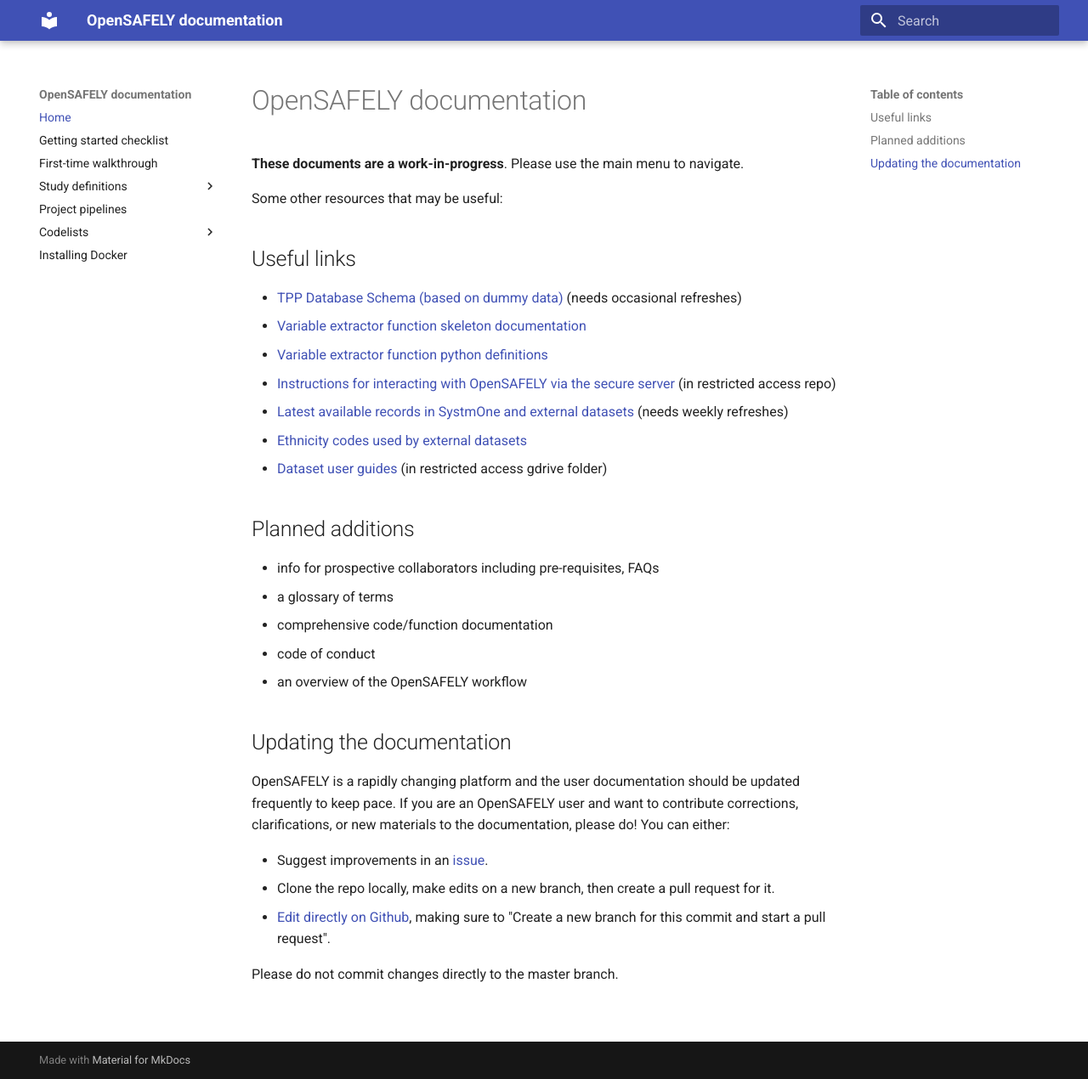
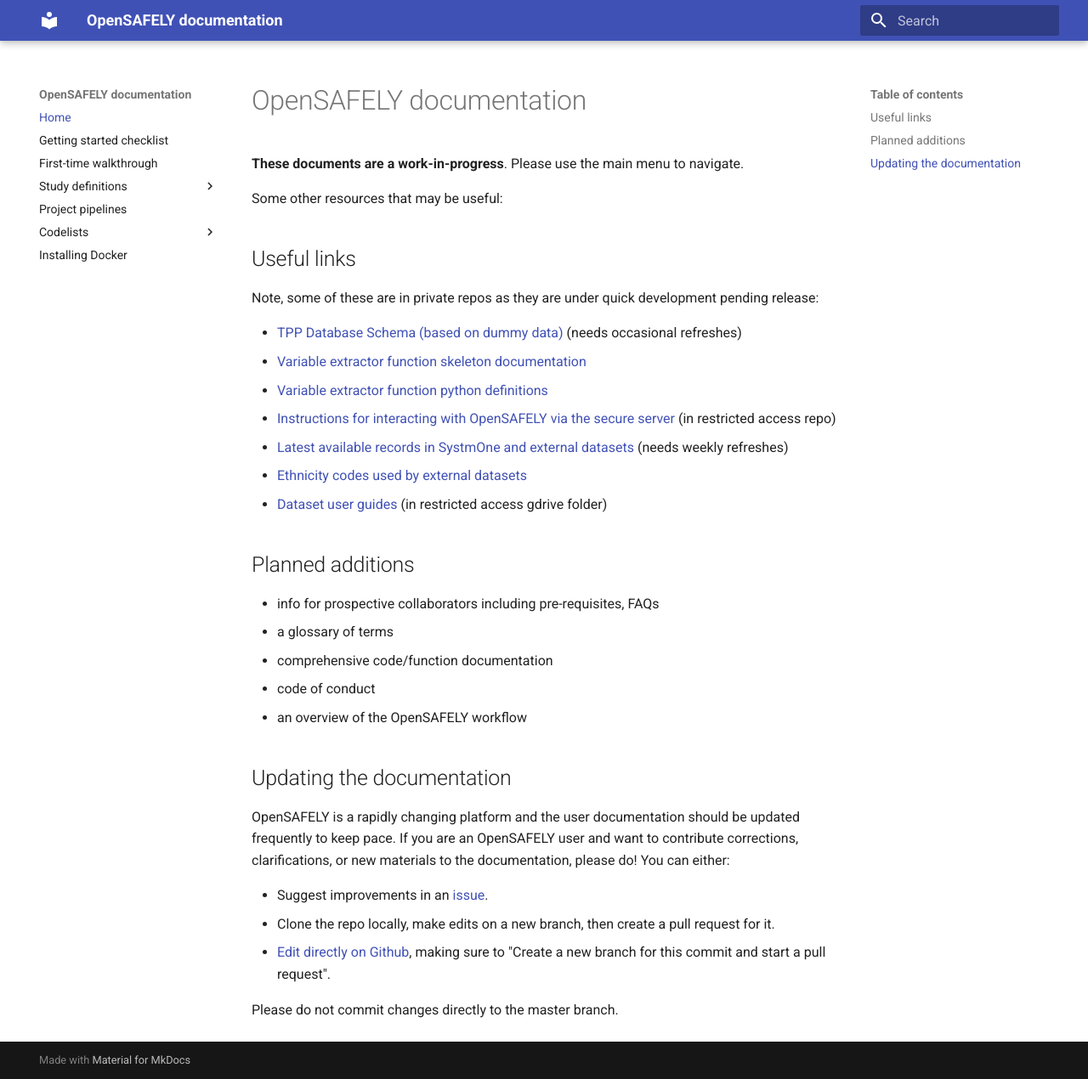
Before and after one commit to opensafely/documentation, an MkDocs documentation site: the page built from docs/index.md, in a window 1280 px wide and 1270 px high. Shown: the whole window at 85% size. Built offline with MkDocs 1.6.1 and Material for MkDocs 9.7.7, drawn with Linux system fonts in a browser that asks for light colours.

Commit message:
Make note about private links

```diff
--- a/docs/index.md
+++ b/docs/index.md
@@ -5,6 +5,8 @@
 Some other resources that may be useful:
 
 ## Useful links
+
+Note, some of these are in private repos as they are under quick development pending release:
 
 * [TPP Database Schema (based on dummy data)](https://github.com/opensafely/tpp-sql-notebook/blob/master/notebooks/tpp-schema.ipynb) (needs occasional refreshes)
 * [Variable extractor function skeleton documentation](https://github.com/opensafely/cohort-extractor/blob/master/cohortextractor/patients.py)
```
